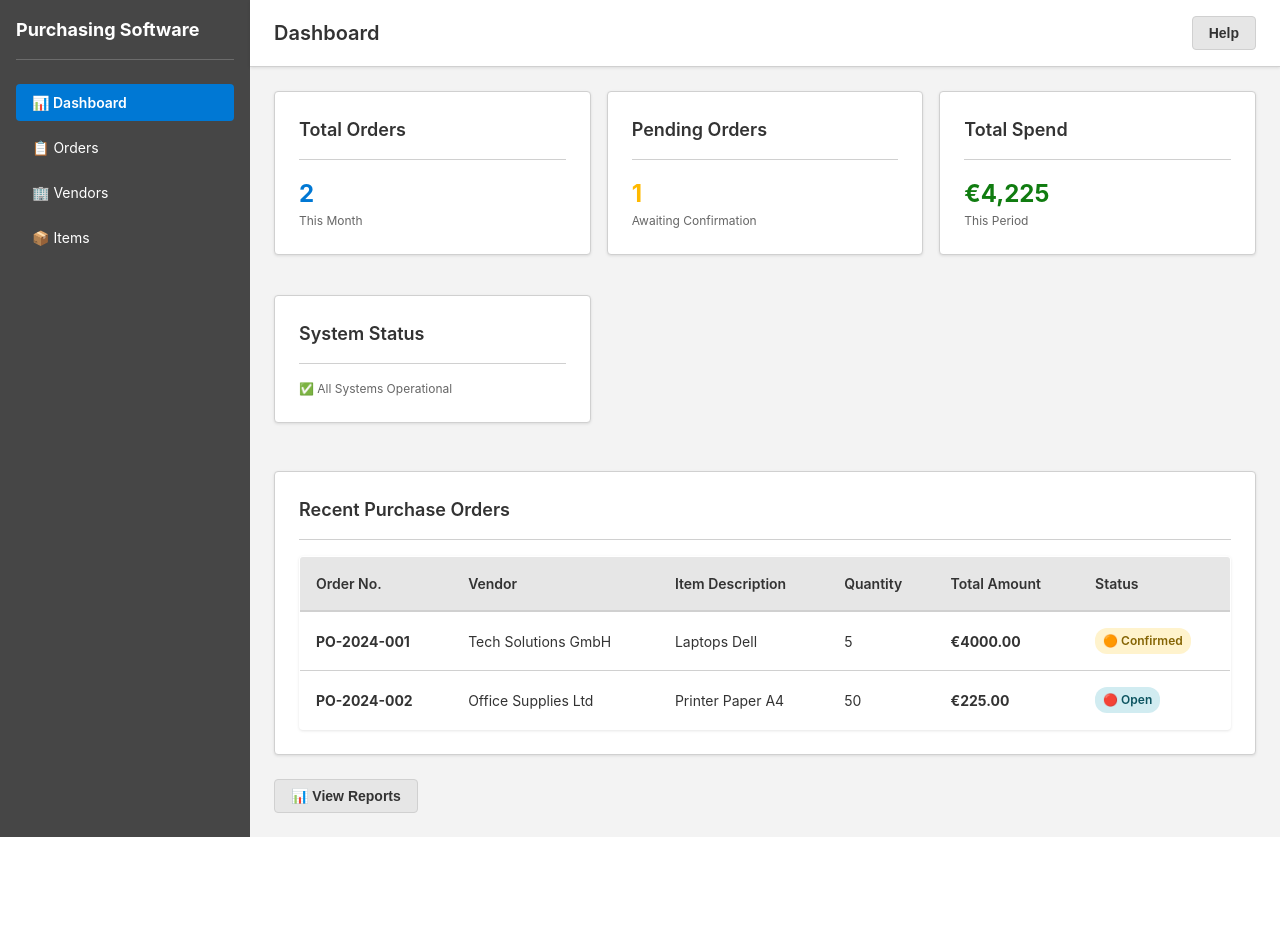
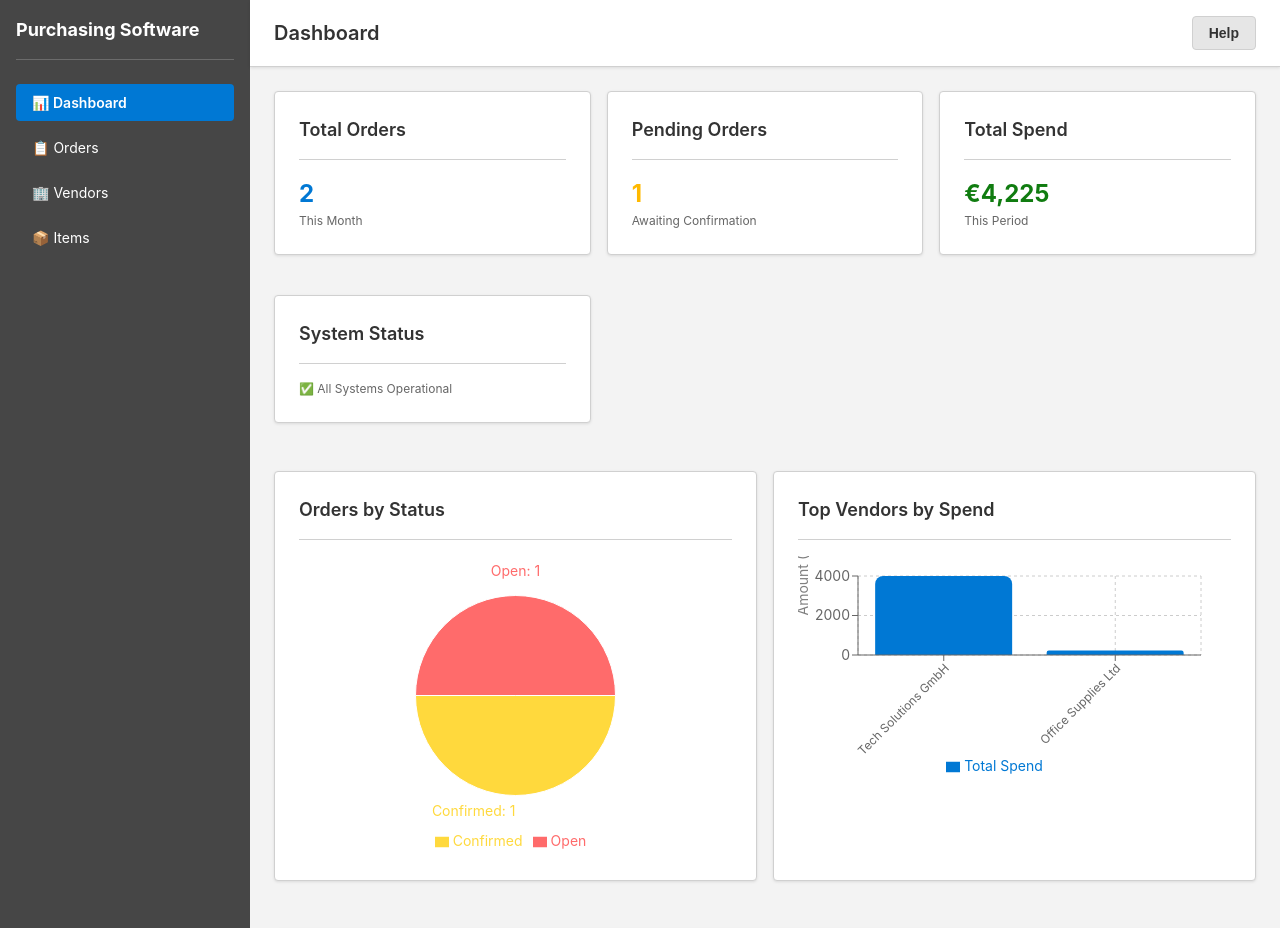
Before and after one commit to christianblaeser95-design/Purchasing-Software, a React (Vite) app: page / in a window 1280 px wide. Shown: the top 928 px of the page. Before the commit the page ends 837 px from the top, so only its background shows below. Built offline with nearby package versions, Linux system fonts and the light colour scheme.

Commit message:
Add charts to Dashboard: Orders by Status (Pie) and Top Vendors by Spend (Bar)

```diff
--- a/package.json
+++ b/package.json
@@ -16,7 +16,8 @@
   "dependencies": {
     "express": "^4.18.2",
     "react": "^18.2.0",
-    "react-dom": "^18.2.0"
+    "react-dom": "^18.2.0",
+    "recharts": "^3.8.1"
   },
   "devDependencies": {
     "@eslint/js": "^9.0.0",
--- /dev/null
+++ b/src/frontend/components/OrdersByStatusChart.jsx
@@ -0,0 +1,55 @@
+import { PieChart, Pie, Cell, Legend, Tooltip, ResponsiveContainer } from 'recharts';
+
+const COLORS = {
+  open: '#ff6b6b',
+  confirmed: '#ffd93d',
+  shipped: '#6bcf7f',
+  received: '#4ecdc4',
+};
+
+export function OrdersByStatusChart({ orders = [] }) {
+  const statusCounts = {
+    open: orders.filter((o) => o.status === 'open').length,
+    confirmed: orders.filter((o) => o.status === 'confirmed').length,
+    shipped: orders.filter((o) => o.status === 'shipped').length,
+    received: orders.filter((o) => o.status === 'received').length,
+  };
+
+  const data = [
+    { name: 'Open', value: statusCounts.open, fill: COLORS.open },
+    { name: 'Confirmed', value: statusCounts.confirmed, fill: COLORS.confirmed },
+    { name: 'Shipped', value: statusCounts.shipped, fill: COLORS.shipped },
+    { name: 'Received', value: statusCounts.received, fill: COLORS.received },
+  ].filter((item) => item.value > 0);
+
+  if (data.length === 0) {
+    return (
+      <div style={{ textAlign: 'center', padding: '40px', color: '#999' }}>
+        No orders yet
+      </div>
+    );
+  }
+
+  return (
+    <ResponsiveContainer width="100%" height={300}>
+      <PieChart>
+        <Pie
+          data={data}
+          cx="50%"
+          cy="50%"
+          labelLine={false}
+          label={({ name, value }) => `${name}: ${value}`}
+          outerRadius={100}
+          fill="#8884d8"
+          dataKey="value"
+        >
+          {data.map((entry, index) => (
+            <Cell key={`cell-${index}`} fill={entry.fill} />
+          ))}
+        </Pie>
+        <Tooltip formatter={(value) => `${value} orders`} />
+        <Legend />
+      </PieChart>
+    </ResponsiveContainer>
+  );
+}
--- /dev/null
+++ b/src/frontend/components/TopVendorsBySpendChart.jsx
@@ -0,0 +1,52 @@
+import { BarChart, Bar, XAxis, YAxis, CartesianGrid, Tooltip, Legend, ResponsiveContainer } from 'recharts';
+
+export function TopVendorsBySpendChart({ orders = [] }) {
+  // Calculate spending by vendor
+  const vendorSpend = {};
+  orders.forEach((order) => {
+    if (!vendorSpend[order.vendor]) {
+      vendorSpend[order.vendor] = 0;
+    }
+    vendorSpend[order.vendor] += order.totalAmount;
+  });
+
+  // Convert to array and sort by spend (descending)
+  const data = Object.entries(vendorSpend)
+    .map(([vendor, spend]) => ({
+      vendor: vendor.length > 20 ? vendor.substring(0, 17) + '...' : vendor,
+      spend: parseFloat(spend.toFixed(2)),
+    }))
+    .sort((a, b) => b.spend - a.spend)
+    .slice(0, 5); // Top 5 vendors
+
+  if (data.length === 0) {
+    return (
+      <div style={{ textAlign: 'center', padding: '40px', color: '#999' }}>
+        No orders yet
+      </div>
+    );
+  }
+
+  return (
+    <ResponsiveContainer width="100%" height={300}>
+      <BarChart data={data} margin={{ top: 20, right: 30, left: 0, bottom: 80 }}>
+        <CartesianGrid strokeDasharray="3 3" />
+        <XAxis
+          dataKey="vendor"
+          angle={-45}
+          textAnchor="end"
+          height={100}
+          interval={0}
+          tick={{ fontSize: 12 }}
+        />
+        <YAxis label={{ value: 'Amount (€)', angle: -90, position: 'insideLeft' }} />
+        <Tooltip
+          formatter={(value) => `€${value.toFixed(2)}`}
+          labelFormatter={(label) => `Vendor: ${label}`}
+        />
+        <Legend />
+        <Bar dataKey="spend" fill="#0078d4" name="Total Spend" radius={[8, 8, 0, 0]} />
+      </BarChart>
+    </ResponsiveContainer>
+  );
+}
--- a/src/frontend/pages/Dashboard.jsx
+++ b/src/frontend/pages/Dashboard.jsx
@@ -1,5 +1,7 @@
 import { Card } from '../components/Card';
 import { StatusBadge } from '../components/StatusBadge';
+import { OrdersByStatusChart } from '../components/OrdersByStatusChart';
+import { TopVendorsBySpendChart } from '../components/TopVendorsBySpendChart';
 
 export function Dashboard({ orders = [] }) {
   const totalOrders = orders.length;
@@ -36,6 +38,24 @@ export function Dashboard({ orders = [] }) {
 
         <Card title="System Status">
           <div style={{ fontSize: '12px', color: '#666' }}>✅ All Systems Operational</div>
+        </Card>
+      </div>
+
+      {/* Charts Section */}
+      <div
+        style={{
+          display: 'grid',
+          gridTemplateColumns: 'repeat(auto-fit, minmax(400px, 1fr))',
+          gap: '16px',
+          marginBottom: '24px',
+        }}
+      >
+        <Card title="Orders by Status">
+          <OrdersByStatusChart orders={orders} />
+        </Card>
+
+        <Card title="Top Vendors by Spend">
+          <TopVendorsBySpendChart orders={orders} />
         </Card>
       </div>
 
```
Also changed, not shown: 1 other file (tests, documents, lock files or other folders).
